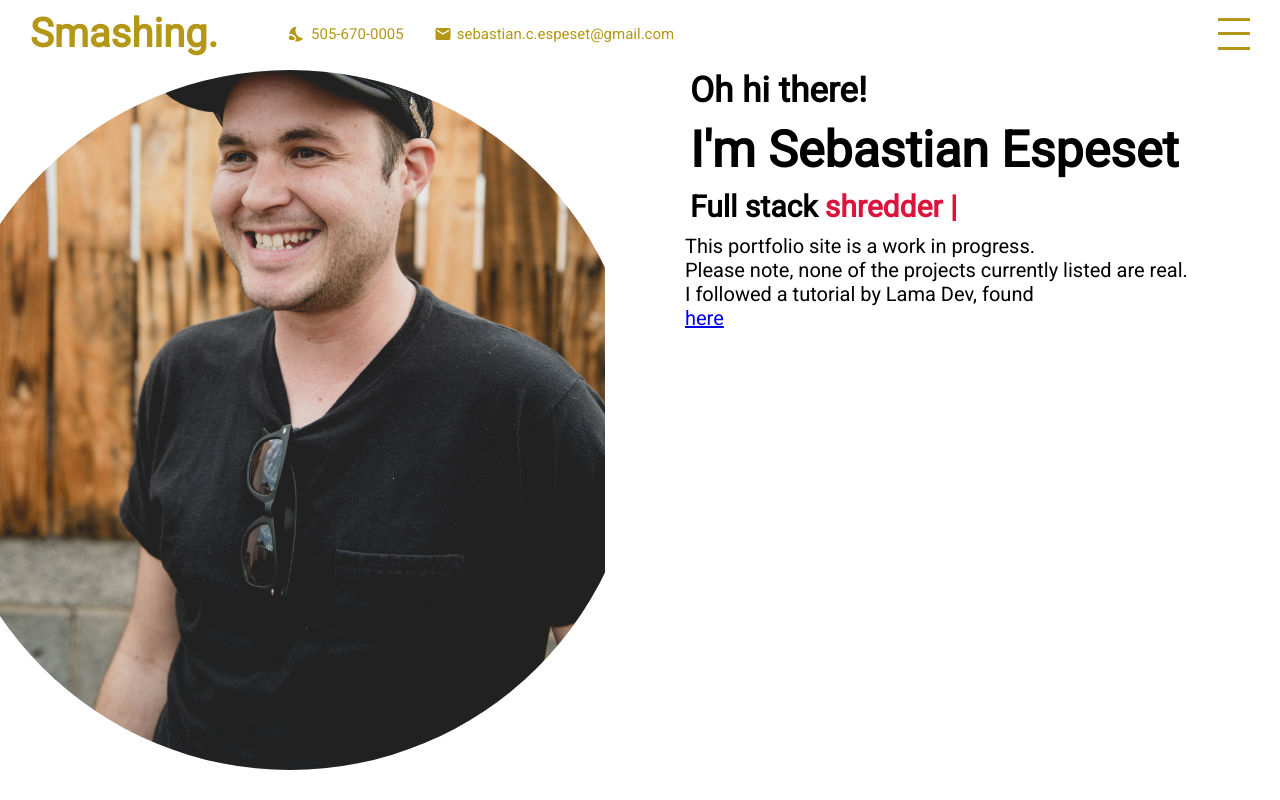
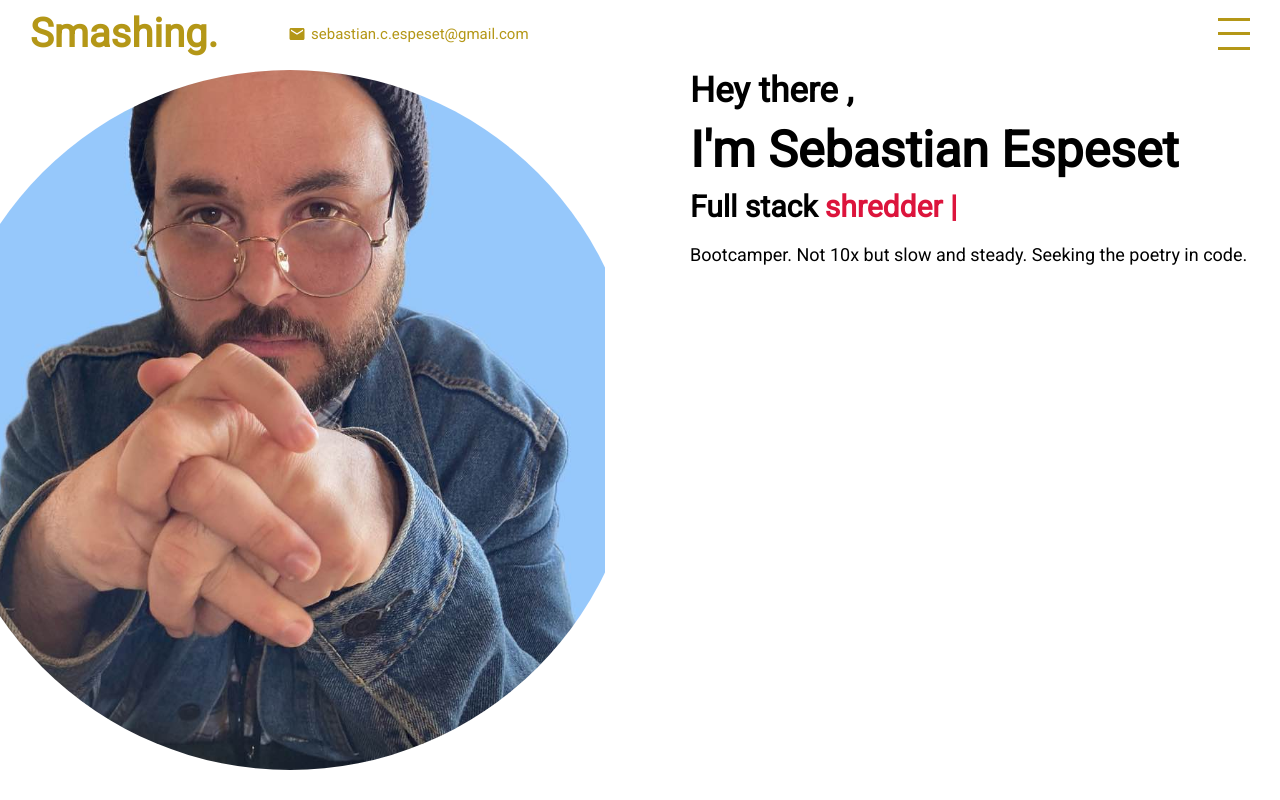
Before and after one commit to sebastian-espeset/responsive-portfolio, a React (Create React App) app: page / in a window 1280 px wide. Built offline with nearby package versions, Linux system fonts and the light colour scheme.

Commit message:
major changes. simplifies site for consumption

```diff
--- a/src/App.jsx
+++ b/src/App.jsx
@@ -6,21 +6,21 @@ import Testimonials from "./components/testimonials/Testimonials";
 import Contact from "./components/contact/Contact";
 import Menu from "./components/menu/Menu";
 import "./app.scss";
-import {useState} from 'react';
+import { useState } from "react";
 
 function App() {
-  const [menuOpen,setMenuOpen]=useState(false);
+  const [menuOpen, setMenuOpen] = useState(false);
 
   return (
     <div className="app">
-      <Topbar menuOpen={menuOpen} setMenuOpen={setMenuOpen}/>
-      <Menu menuOpen={menuOpen} setMenuOpen={setMenuOpen} ></Menu>
+      <Topbar menuOpen={menuOpen} setMenuOpen={setMenuOpen} />
+      <Menu menuOpen={menuOpen} setMenuOpen={setMenuOpen}></Menu>
       <div className="sections">
-        <Intro/>
-        <Portfolio/>
-        <Works/>
-        <Testimonials/>
-        <Contact/>
+        <Intro />
+        {/* <Portfolio style/>
+        <Works style/>
+        <Testimonials /> */}
+        <Contact />
       </div>
     </div>
   );
--- a/src/components/intro/Intro.jsx
+++ b/src/components/intro/Intro.jsx
@@ -11,7 +11,13 @@ export default function Intro() {
       showCursor: true,
       backDelay: 1500,
       backSpeed: 60,
-      strings: ["developer ", "shredder ", "mistake maker "],
+      strings: [
+        "developer ",
+        "shredder ",
+        "mistake maker ",
+        "3d artist ",
+        "producer ",
+      ],
     });
   }, []);
 
@@ -19,27 +25,24 @@ export default function Intro() {
     <div className="intro" id="intro">
       <div className="left">
         <div className="imgContainer">
-          <img src="assets/DSC_2743.jpg" alt="" />
+          <img src="assets/pickerimage.jpg" alt="" />
         </div>
       </div>
       <div className="right">
         <div className="wrapper">
-          <h2> Oh hi there!</h2>
+          <h2> Hey there , </h2>
           <h1> I'm Sebastian Espeset</h1>
           <h3>
             {" "}
             Full stack <span ref={textRef}></span>
           </h3>
+          <div className="paragraph">
+            <p>
+              Bootcamper. Not 10x but slow and steady. Seeking the poetry in
+              code.
+            </p>
+          </div>
         </div>
-        <p style={{ "margin-top": "10px","margin-left":"45px","font-size": "20px" }}>
-          {" "}
-          This portfolio site is a work in progress. <br></br>
-          <p>Please note, none of the projects currently listed are real.</p>
-        <p>I followed a tutorial by Lama Dev, found</p><a href="https://www.youtube.com/watch?v=7WwtzsSHdpI"> here</a>
-        </p>
-        {/* Leaving this commented, may add in the future, don't like the look <a href="#portfolio">
-                    <KeyboardArrowDownIcon className="icon"/>
-                </a> */}
       </div>
     </div>
   );
--- a/src/components/intro/intro.scss
+++ b/src/components/intro/intro.scss
@@ -44,27 +44,36 @@
     .wrapper {
       width: 100%;
       padding-left: 50px;
+      padding-right: 50px;
       display: flex;
       flex-direction: column;
       justify-content: center;
-
+    .paragraph{
+      margin-top: 20px;
+      font-size: large;
+      @include mobile{
+        text-align: center;
+        margin-top: 20px;
+        padding: 5px 5px 5px 5px;
+      }
+    }
       @include mobile{
         padding-left:0;
         align-items: center;
-
       }
       h1 {
         font-size: 50px;
         margin: 10px 0;
 
         @include mobile{
-          font-size: 40px;
+          font-size: 30px;
 
         }
       }
       h2 {
         font-size: 35px;
         @include mobile{
+          margin-top: 20px;
           font-size: 20px;
         }
       }
--- a/src/components/menu/Menu.jsx
+++ b/src/components/menu/Menu.jsx
@@ -1,26 +1,39 @@
-import "./menu.scss"
+import "./menu.scss";
 
-export default function Menu({menuOpen, setMenuOpen}) {
-
+export default function Menu({ menuOpen, setMenuOpen }) {
   return (
     <div className={"menu " + (menuOpen && "active")}>
       <ul>
-                <li onClick={()=>setMenuOpen(!menuOpen)}>
+        <li onClick={() => setMenuOpen(!menuOpen)}>
           <a href="#intro"> Intro</a>
         </li>
-                <li onClick={()=>setMenuOpen(!menuOpen)}>
-                    <a href="#portfolio"> Portfolio</a>
+        <li onClick={() => setMenuOpen(!menuOpen)}>
+          <a
+            href="https://soundcloud.com/midi-goblins"
+            target="_blank"
+            rel="noreferrer noopener"
+          >
+            {" "}
+            Music
+          </a>
         </li>
-                <li onClick={()=>setMenuOpen(!menuOpen)}>
-                    <a href="#works"> Works</a>
+        <li onClick={() => setMenuOpen(!menuOpen)}>
+          <a
+            href="https://github.com/sebastian-espeset"
+            target="_blank"
+            rel="noreferrer noopener"
+          >
+            {" "}
+            Github
+          </a>
         </li>
-                <li onClick={()=>setMenuOpen(!menuOpen)}>
+        {/* <li onClick={() => setMenuOpen(!menuOpen)}>
           <a href="#testimonials"> Testimonials</a>
         </li>
-                <li onClick={()=>setMenuOpen(!menuOpen)}>
+        <li onClick={() => setMenuOpen(!menuOpen)}>
           <a href="#contact"> Contact</a>
-                </li>
+        </li> */}
       </ul>
     </div>
-    )
+  );
 }
--- a/src/components/topbar/Topbar.jsx
+++ b/src/components/topbar/Topbar.jsx
@@ -1,30 +1,29 @@
 import "./topbar.scss";
-import {NightsStay, Mail} from "@material-ui/icons";
+import { NightsStay, Mail } from "@material-ui/icons";
 
-export default function Topbar({menuOpen,setMenuOpen}) {
-
-    return (
-    <div className={"topbar "+ (menuOpen && "active")}>
+export default function Topbar({ menuOpen, setMenuOpen }) {
+  return (
+    <div className={"topbar " + (menuOpen && "active")}>
       <div className="wrapper">
         <div className="left">
           <a href="#intro" className="logo">
             Smashing.
           </a>
-          <div className="itemContainer">
+          {/* <div className="itemContainer">
               <NightsStay className="icon"/>
               <span>505-670-0005</span>
-          </div>
+          </div> */}
           <div className="itemContainer">
-              <Mail className="icon"/>
+            <Mail className="icon" />
             <span> sebastian.c.espeset@gmail.com</span>
           </div>
         </div>
         <div className="right">
-            <div className="hamburger" onClick={()=>setMenuOpen(!menuOpen)}>
-                <span className="line1"></span>
-                <span className="line2"></span>
-                <span className="line3"></span>
-            </div>
+          <div className="hamburger" onClick={() => setMenuOpen(!menuOpen)}>
+            <span className="line1"></span>
+            <span className="line2"></span>
+            <span className="line3"></span>
+          </div>
         </div>
       </div>
     </div>
```
Also changed, not shown: public/assets/DSC_2743.jpg (deleted), public/assets/pickerimage.jpg (added). Lines whose indentation alone changed are shown as unchanged.
